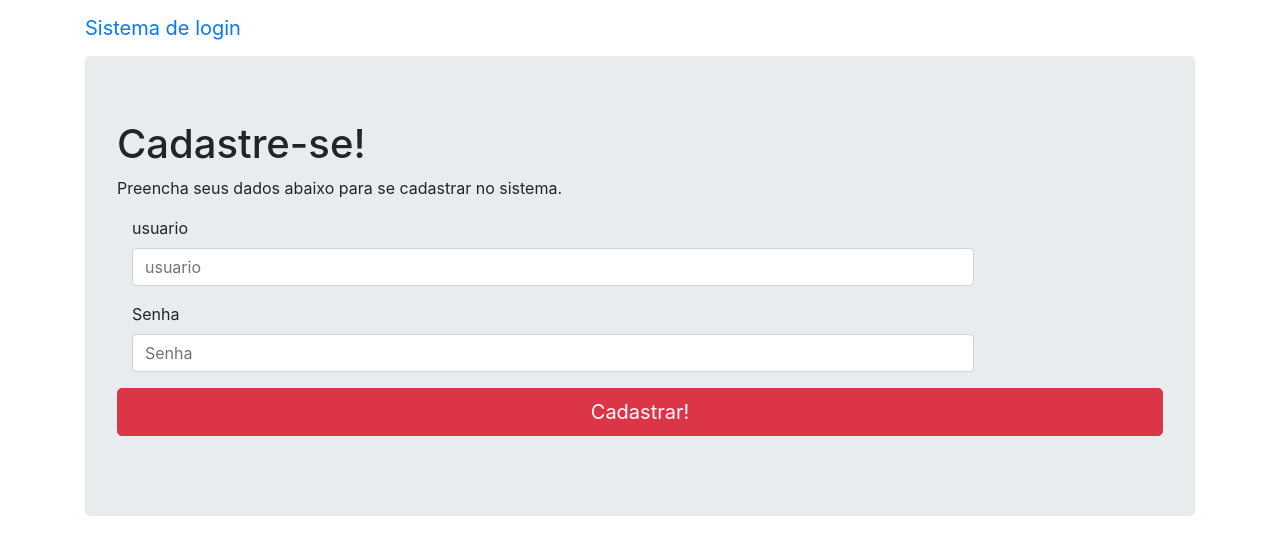
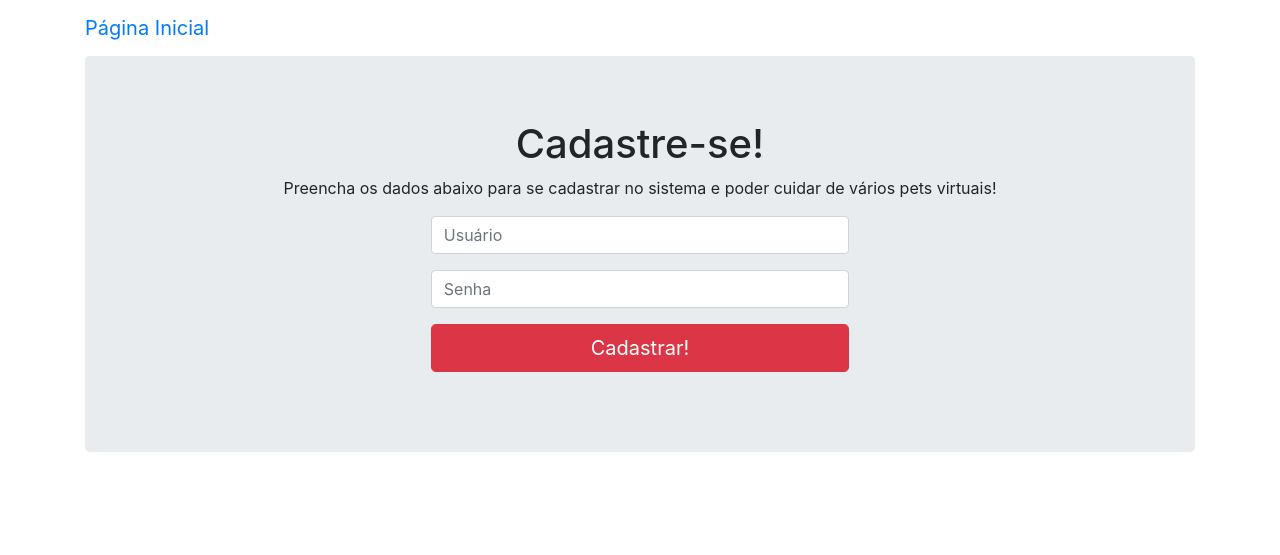
Before and after one commit to leticiamazzoportela/tamagotchi, a PHP site: page /cadastrar.php in a window 1280 px wide. Shown: the top 555 px of the page. Run offline with PHP 8.4, Linux system fonts and the light colour scheme; some libraries are stand-ins or nearby versions.

Commit message:
Melhorias no design, implementação da função de logout e criação da Classe 'Pets'

```diff
--- a/cadastrar.php
+++ b/cadastrar.php
@@ -1,48 +1,39 @@
 <?php
-
     require 'php/userClass.php';
 	$usuarios=new User();
 	$usuarios->cadastrar();
-
 ?>
 
 <!DOCTYPE html>
 <html lang="pt-br">
     <head>
-        <link rel="stylesheet" type="text/css" href="css/bootstrap.min.css">
+        <link rel="stylesheet" href="https://maxcdn.bootstrapcdn.com/bootstrap/4.0.0/css/bootstrap.min.css" integrity="sha384-Gn5384xqQ1aoWXA+058RXPxPg6fy4IWvTNh0E263XmFcJlSAwiGgFAW/dAiS6JXm" crossorigin="anonymous">
+        <link rel="stylesheet" type="text/css" href="css/general.css">
+        <link rel="stylesheet" type="text/css" href="node_modules/bootstrap/dist/css/bootstrap.min.css">
+
         <meta http-equiv="Content-Type" content="text/html; charset=utf-8" />
         <meta name="viewport" content="width=device-width, initial-scale=1.0">
     </head>
     <body>
-        <!-- Static navbar -->
         <div class="navbar navbar-default navbar-static-top" role="navigation">
           <div class="container">
             <div class="navbar-header">
-              <a class="navbar-brand" href="#">Sistema de login</a>
+              <a class="navbar-brand" href="index.html">Página Inicial</a>
             </div>
           </div>
         </div>
 
-
         <div class="container">
-
-          <!-- Main component for a primary marketing message or call to action -->
-          <div class="jumbotron">
+          <div class="jumbotron text-center">
             <h1>Cadastre-se!</h1>
-            <p>Preencha seus dados abaixo para se cadastrar no sistema.</p>
+            <p>Preencha os dados abaixo para se cadastrar no sistema e poder cuidar de vários pets virtuais!</p>
             <p>
-            <form action="cadastrar.php" method="post" class="form-horizontal">
+            <form action="cadastrar.php" method="post" class="form-horizontal form-style">
                 <div class="form-group">
-                    <label for="inputUsuario" class="col-sm-2 control-label">usuario</label>
-                    <div class="col-sm-10">
-                   		<input type="text" class="form-control" id="inputUsuario" name="usuario" placeholder="usuario">
-                    </div>
+                   	<input type="text" class="form-control" id="inputUsuario" name="usuario" placeholder="Usuário" required>
                 </div>
                 <div class="form-group">
-                    <label for="inputSenha" class="col-sm-2 control-label">Senha</label>
-                    <div class="col-sm-10">
-                   		<input type="password" class="form-control" id="inputSenha" name="senha" placeholder="Senha">
-                    </div>
+                   	<input type="password" class="form-control" id="inputSenha" name="senha" placeholder="Senha" required>
                 </div>
                 <button class="btn btn-lg btn-danger btn-block" type="submit">
                 	<span class="glyphicon glyphicon-circle-arrow-right"></span> Cadastrar!
--- /dev/null
+++ b/css/general.css
@@ -0,0 +1,9 @@
+.top-distance{
+    margin-top: 3%;
+}
+
+.form-style{
+    height: 50%;
+    width: 40%;
+    margin-left: 30%;
+}
--- a/logout.php
+++ b/logout.php
@@ -1,7 +1,5 @@
 <?php
-
 	require 'php/userClass.php';
 	$usuarios=new User();
     $usuarios->logout();
-
 ?>
--- a/php/userClass.php
+++ b/php/userClass.php
@@ -23,6 +23,9 @@
                 if($_POST['senha'] === $usuario['senha']){
                     $_SESSION["usuario"] = $usuario;
                 }
+                else{
+                    echo "<script type='text/javascript'>alert('Usuário não encontrado!');javascript:window.location='login.php';</script>";
+                }
             }
 
             if(!empty($_SESSION["usuario"])){
@@ -37,12 +40,18 @@
         }
 
         public function logout(){
-
             session_start();
             session_unset();
             session_destroy();
-            //header('Location: index.html');
+            header('Location: ./index.html');
+        }
 
+        public function protege(){
+            session_start();
+            if (empty($_SESSION["usuario"])) {
+                $_SESSION["url"]=$_SERVER['REQUEST_URI'];
+                header('Location: ./login.php');
+            }
         }
 
         public function cadastrar(){
@@ -53,6 +62,7 @@
                 $mysql->bindValue(':senha', $_POST['senha'],PDO::PARAM_STR);
                 try{
                     $mysql->execute();
+                    echo "<script type='text/javascript'>alert('Cadastro efetuado com sucesso!');javascript:window.location='cadastrar.php';</script>";
                 }catch(PDOException $e){
                     echo $e->getMessage();
                 }
--- a/tamagotchi-db.sql
+++ b/tamagotchi-db.sql
@@ -50,7 +50,7 @@ CREATE TABLE IF NOT EXISTS `pet` (
 DROP TABLE IF EXISTS `usuario`;
 CREATE TABLE IF NOT EXISTS `usuario` (
   `idUsuario` int(11) NOT NULL AUTO_INCREMENT,
-  `login` varchar(50) NOT NULL,
+  `usuario` varchar(50) NOT NULL,
   `senha` varchar(50) NOT NULL,
   PRIMARY KEY (`idUsuario`)
 ) ENGINE=MyISAM DEFAULT CHARSET=latin1;
```
Also changed, not shown: index.html (+16 -26 lines), listagem-pet.php (+26 -8 lines), login.php (+29 -12 lines), php/petClass.php (added, +34 -0 lines), 1 other file.
